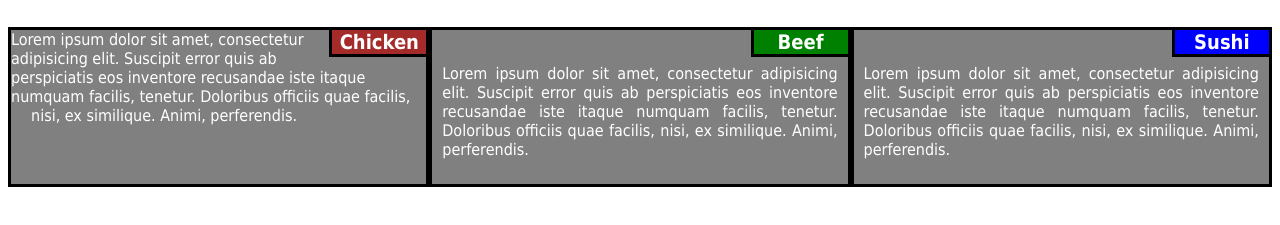
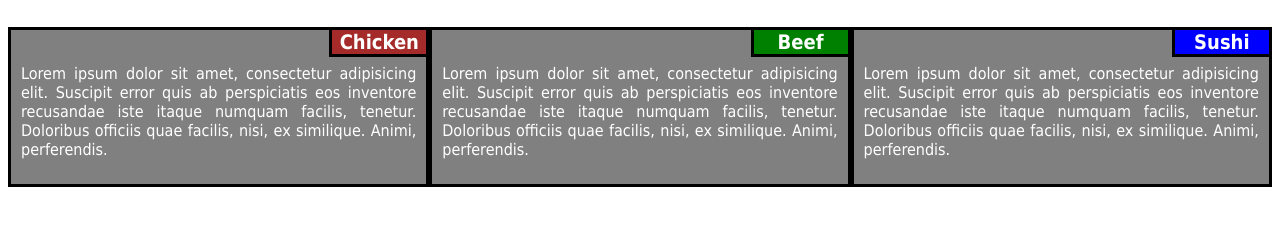
Before and after one commit to DanSinnerG/coursera, a plain HTML site: page Full Stack Course 4/module2-solution/index.html in a window 1280 px wide. Shown: the part 71-296 px from the top of the page. Drawn offline with Linux system fonts and the light colour scheme.

Commit message:
removed tag from previous testing
this tag was dead since the testing did not work.

```diff
--- a/Full Stack Course 4/module2-solution/index.html
+++ b/Full Stack Course 4/module2-solution/index.html
@@ -11,7 +11,7 @@
 <section>
   <article class="col-lg-4 col-md-6 cold-sm-12">
       <h2 id="p1">Chicken</h2>
-      <p#p1">Lorem ipsum dolor sit amet, consectetur adipisicing elit. Suscipit error quis ab perspiciatis eos inventore recusandae iste itaque numquam facilis, tenetur. Doloribus officiis quae facilis, nisi, ex similique. Animi, perferendis.</p>
+      <p>Lorem ipsum dolor sit amet, consectetur adipisicing elit. Suscipit error quis ab perspiciatis eos inventore recusandae iste itaque numquam facilis, tenetur. Doloribus officiis quae facilis, nisi, ex similique. Animi, perferendis.</p>
   </article>
   <article class="col-lg-4 col-md-6 cold-sm-12">
       <h2 id="p2">Beef</h2>
```
